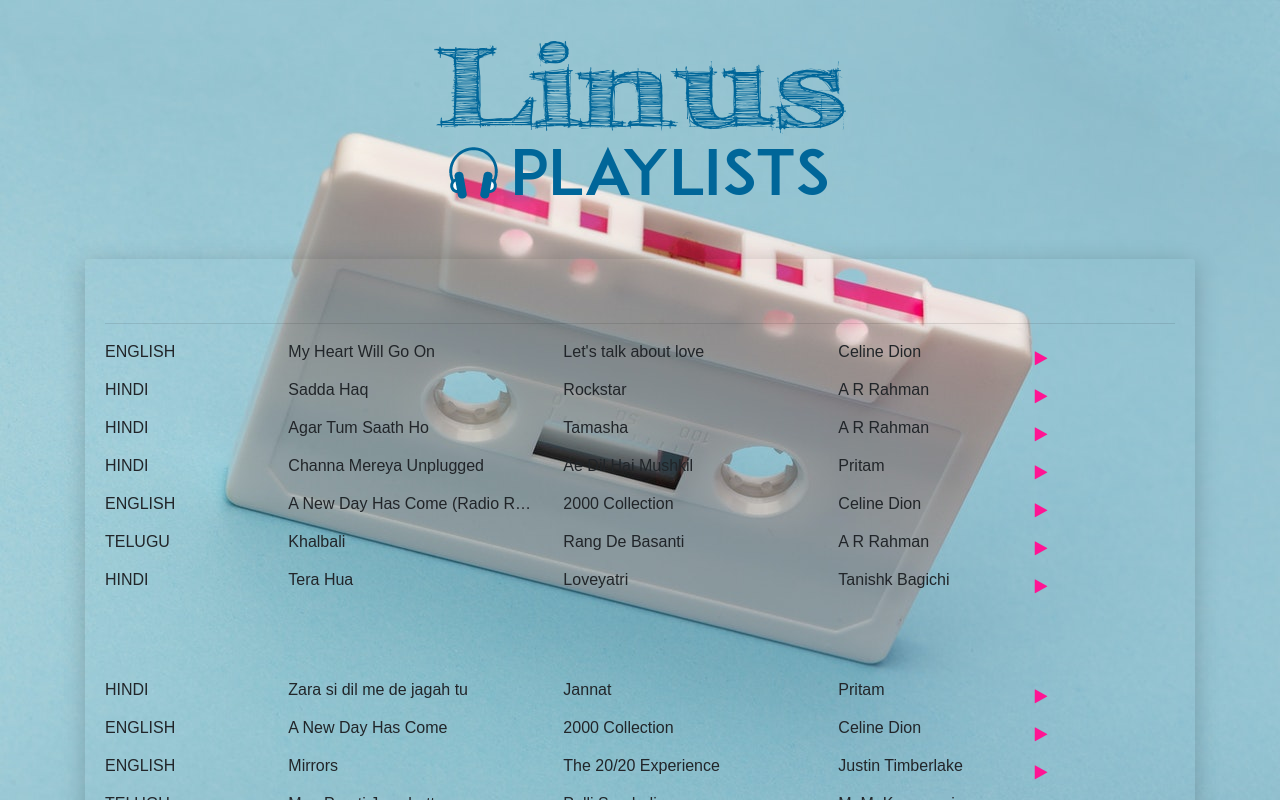
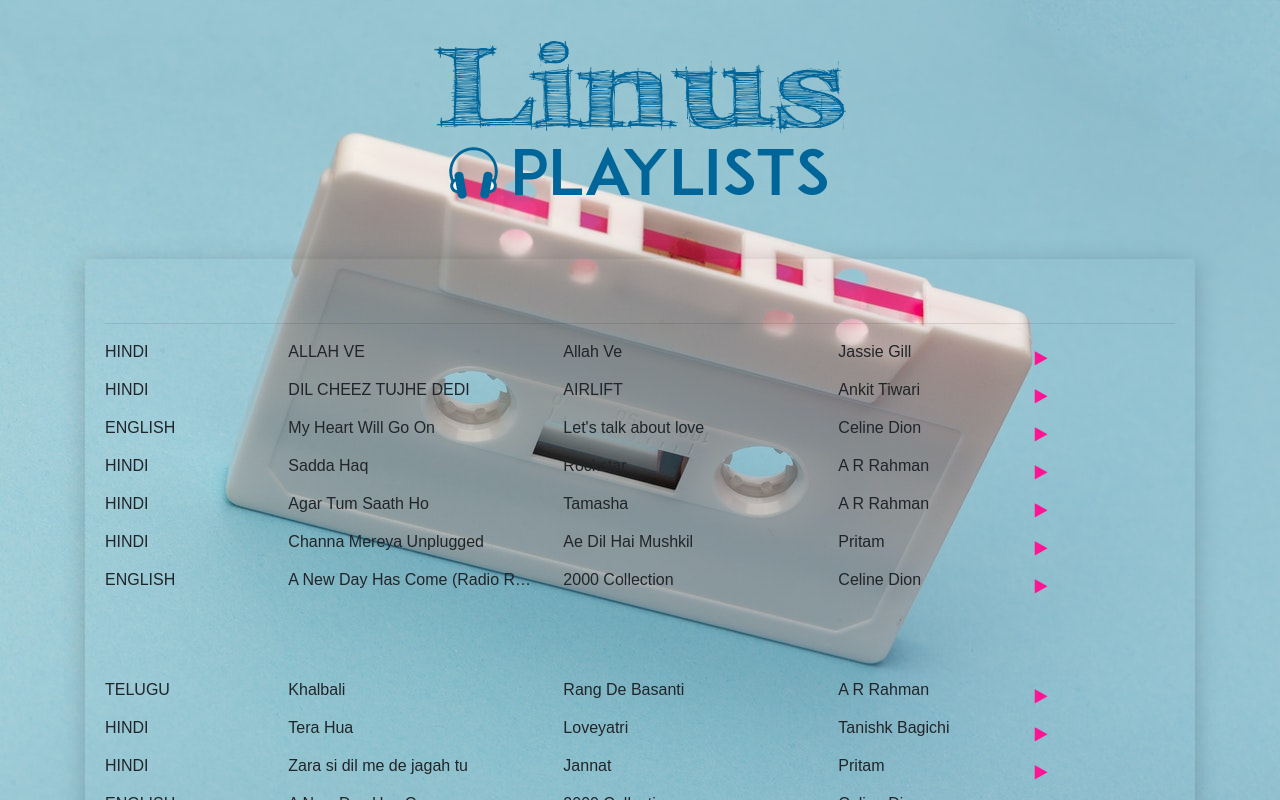
Before and after one commit to msunilhyd/lps_iterative, a React (Create React App) app: page / in a window 1280 px wide. Shown: the top 800 px of the page. Built offline with nearby package versions, Linux system fonts and the light colour scheme.

Commit message:
01-Aug-20 : two more

```diff
--- a/src/samples/playlists.js
+++ b/src/samples/playlists.js
@@ -3,7 +3,8 @@ const playlists = {
     slug: 'my-uber-playlist',
     title: 'My Über Playlist!',
     songs: [
-
+      ['ALLAH VE', 'HINDI', '2019', 'Jassie Gill', '2E4h4KuULag', 'Allah Ve'],
+      ['DIL CHEEZ TUJHE DEDI', 'HINDI', '2016', 'Ankit Tiwari', 'Q-OU6l16YRo', 'AIRLIFT'],
       ['My Heart Will Go On', 'ENGLISH', '2013', 'Celine Dion', 'pZk_YV7yqeA', 'Let\'s talk about love'],
       ['Sadda Haq', 'HINDI', '2011', 'A R Rahman', 'QTQVG5rSMkQ', 'Rockstar'],
       ['Agar Tum Saath Ho', 'HINDI', '2015', 'A R Rahman', 'sK7riqg2mr4', 'Tamasha'],
```
Also changed, not shown: 8 other files (tests, documents, lock files or other folders).
